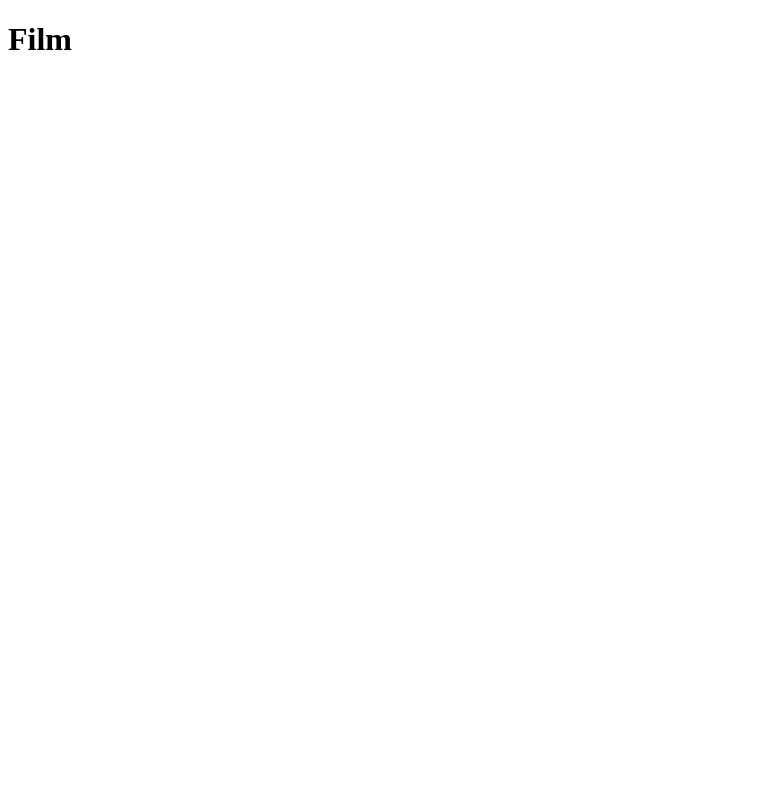
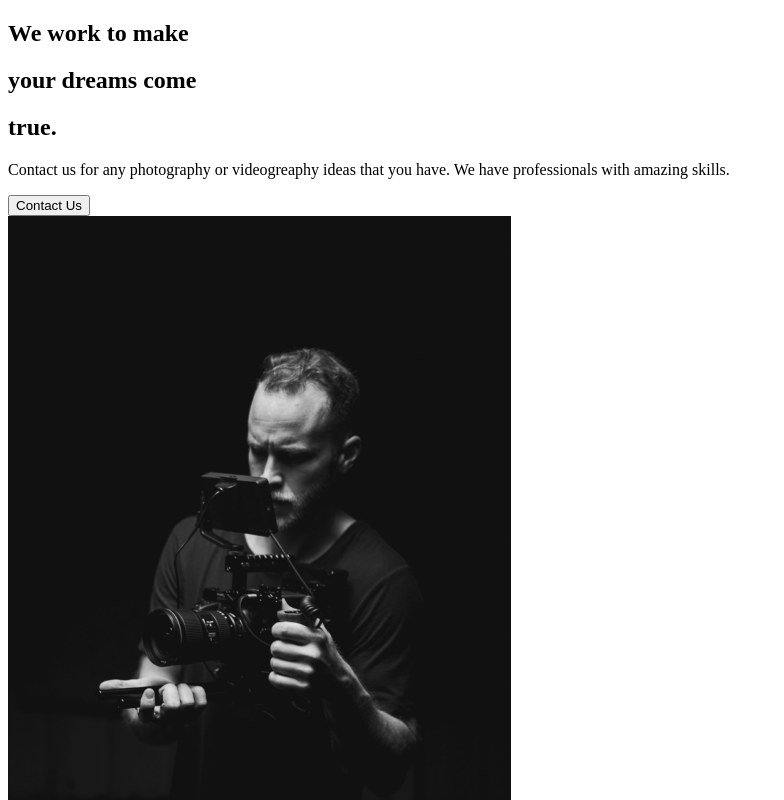
Before and after one commit to angellerina/capture, a React (Create React App) app: page / in a window 1280 px wide. Shown: the top 800 px of the page, without its empty margins (0-784 px from the left). Built offline with nearby package versions, Linux system fonts and the light colour scheme.

Commit message:
Initial About Us Section

```diff
--- a/src/App.js
+++ b/src/App.js
@@ -1,7 +1,9 @@
+import AboutUs from "./pages/AboutUs";
+
 function App() {
   return (
     <div className="App">
-      <h1>Film</h1>
+      <AboutUs />
     </div>
   );
 }
--- /dev/null
+++ b/src/components/AboutSection.js
@@ -0,0 +1,35 @@
+import React from "react";
+//Page Components
+import home1 from "../img/home1.png";
+
+const AboutSection = () => {
+  return (
+    <div>
+      <div className="description">
+        <div className="title">
+          <div className="hide">
+            <h2>We work to make</h2>
+          </div>
+          <div className="hide">
+            <h2>
+              your <span>dreams</span> come{" "}
+            </h2>
+          </div>
+          <div className="hide">
+            <h2>true.</h2>
+          </div>
+        </div>
+        <p>
+          Contact us for any photography or videogreaphy ideas that you have. We
+          have professionals with amazing skills.
+        </p>
+        <button>Contact Us</button>
+      </div>
+      <div className="image">
+        <img src={home1} alt="guy with a camera" />
+      </div>
+    </div>
+  );
+};
+
+export default AboutSection;
--- /dev/null
+++ b/src/pages/AboutUs.js
@@ -0,0 +1,9 @@
+import React from "react";
+//Page Components
+import AboutSection from "../components/AboutSection";
+
+const AboutUs = () => {
+  return <AboutSection />;
+};
+
+export default AboutUs;
```
